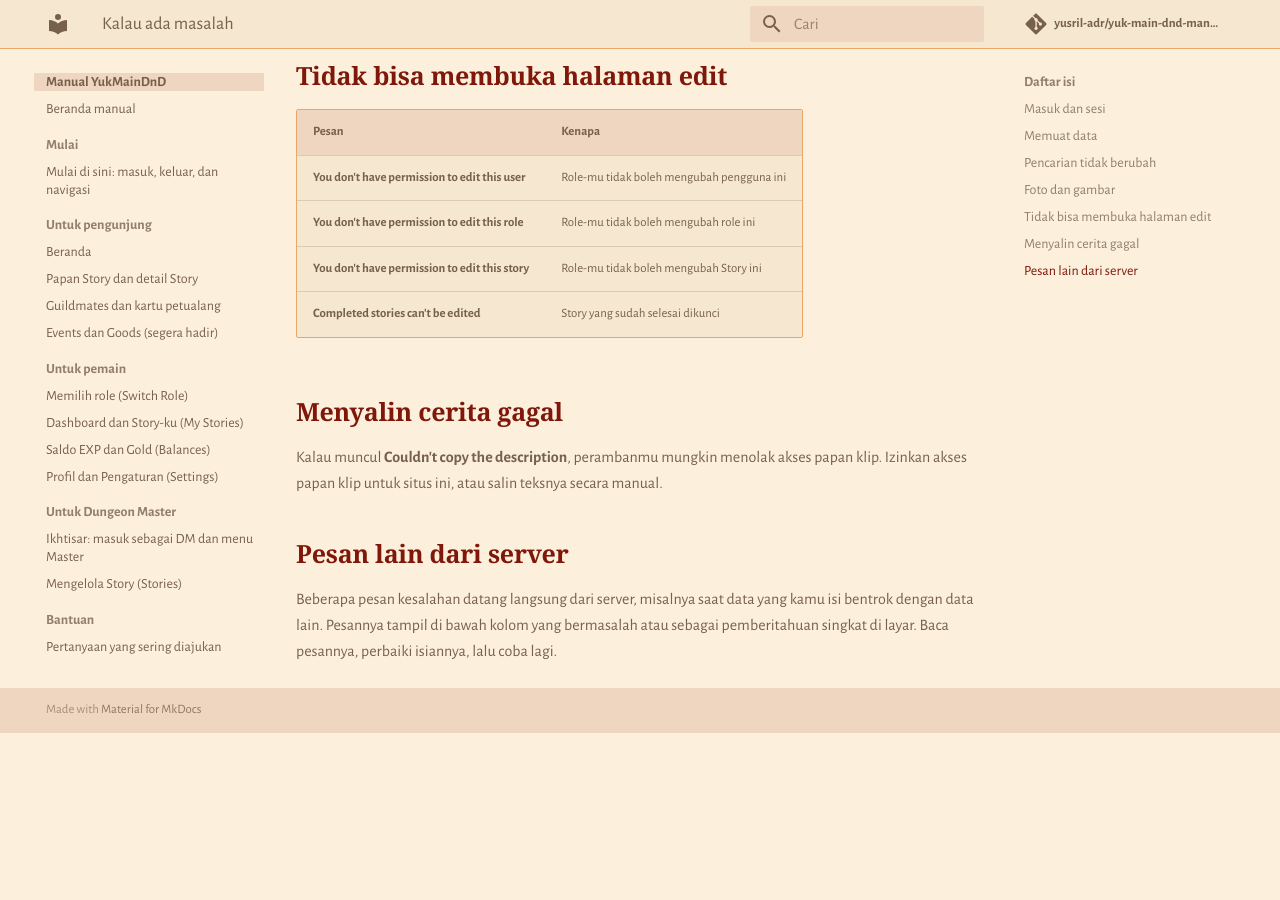
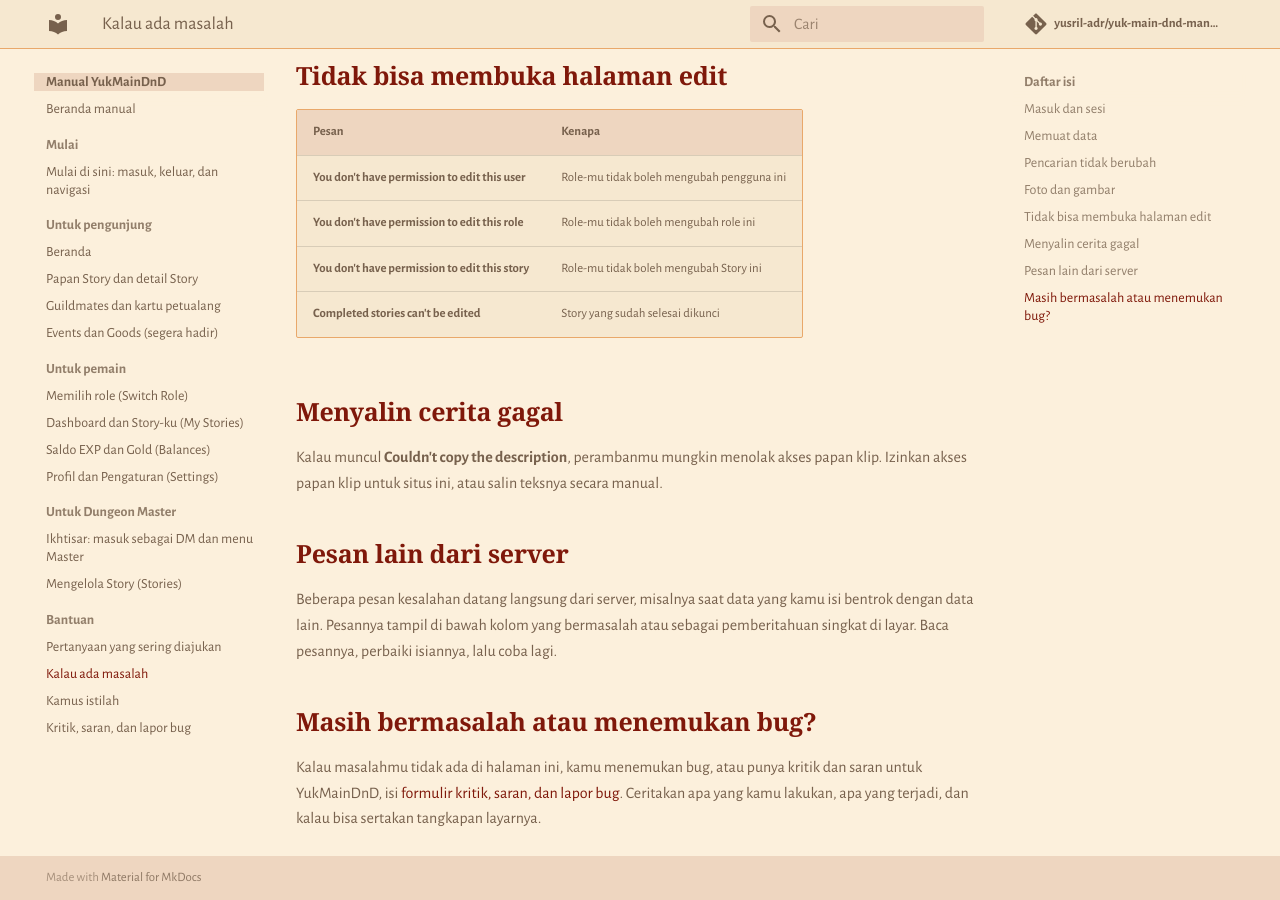
Before and after one commit to yusril-adr/yuk-main-dnd-manual, an MkDocs documentation site: the page built from docs/troubleshooting.md, in a window 1280 px wide and 900 px high, scrolled down 2081 px. Built offline with MkDocs 1.6.1 and Material for MkDocs 9.7.7, drawn with Linux system fonts in a browser that asks for light colours; some web fonts are replaced; comment, search, counter and statistics services are not loaded; before the commit the page ends 2814 px from its top, so only the background shows below that.

Commit message:
Tambah link formulir kritik, saran, dan lapor bug

```diff
--- a/docs/troubleshooting.md
+++ b/docs/troubleshooting.md
@@ -59,3 +59,7 @@ Kalau muncul **Couldn't copy the description**, perambanmu mungkin menolak akses
 ## Pesan lain dari server
 
 Beberapa pesan kesalahan datang langsung dari server, misalnya saat data yang kamu isi bentrok dengan data lain. Pesannya tampil di bawah kolom yang bermasalah atau sebagai pemberitahuan singkat di layar. Baca pesannya, perbaiki isiannya, lalu coba lagi.
+
+## Masih bermasalah atau menemukan bug?
+
+Kalau masalahmu tidak ada di halaman ini, kamu menemukan bug, atau punya kritik dan saran untuk YukMainDnD, isi [formulir kritik, saran, dan lapor bug](https://forms.gle/WXoetfajzGSzW4ES8). Ceritakan apa yang kamu lakukan, apa yang terjadi, dan kalau bisa sertakan tangkapan layarnya.
--- a/mkdocs.yml
+++ b/mkdocs.yml
@@ -65,3 +65,4 @@ nav:
       - Pertanyaan yang sering diajukan: faq.md
       - Kalau ada masalah: troubleshooting.md
       - Kamus istilah: glossary.md
+      - Kritik, saran, dan lapor bug: https://forms.gle/WXoetfajzGSzW4ES8
```
Also changed, not shown: docs/faq.md (+4 -0 lines), docs/index.md (+1 -0 lines).
